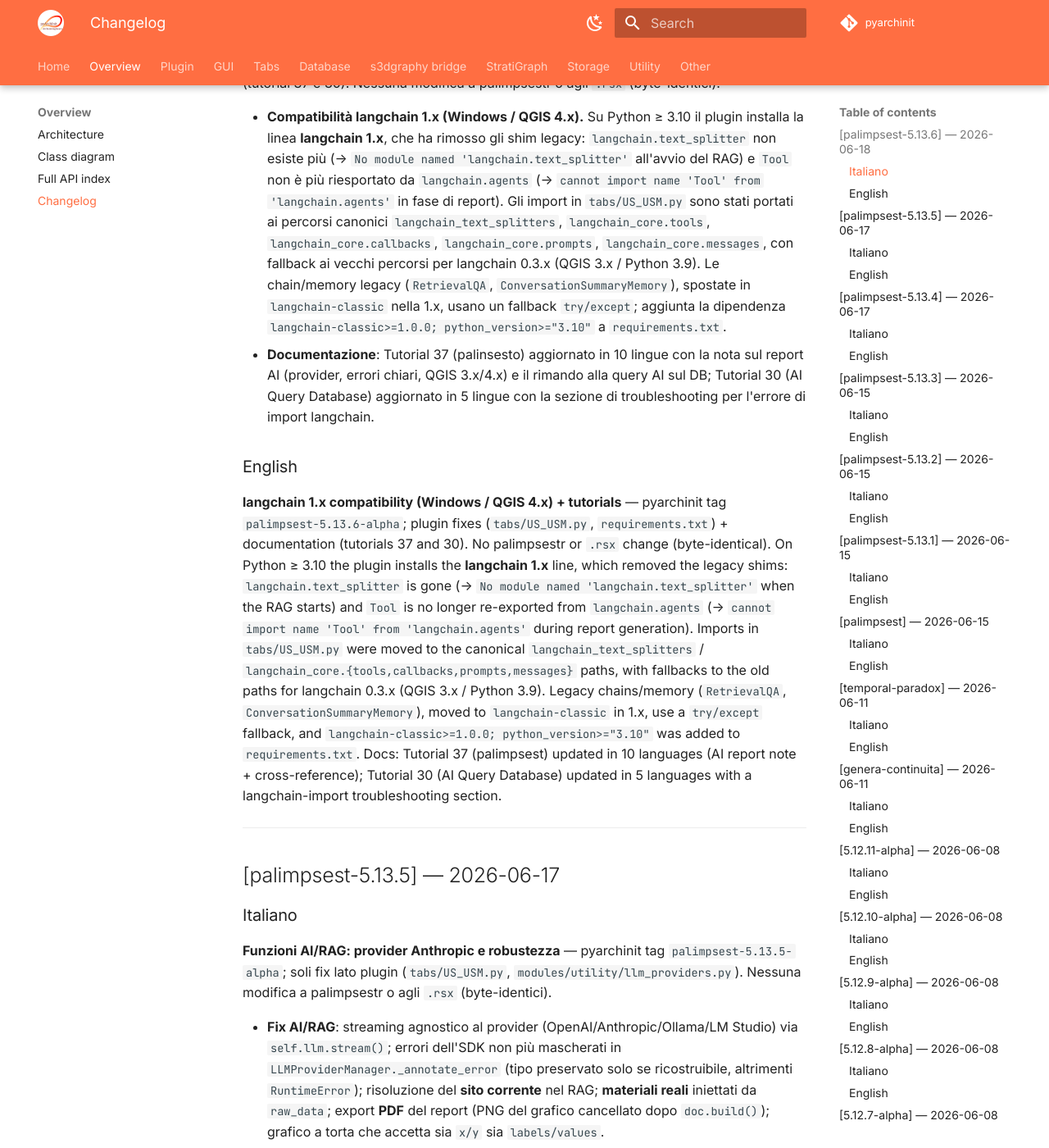
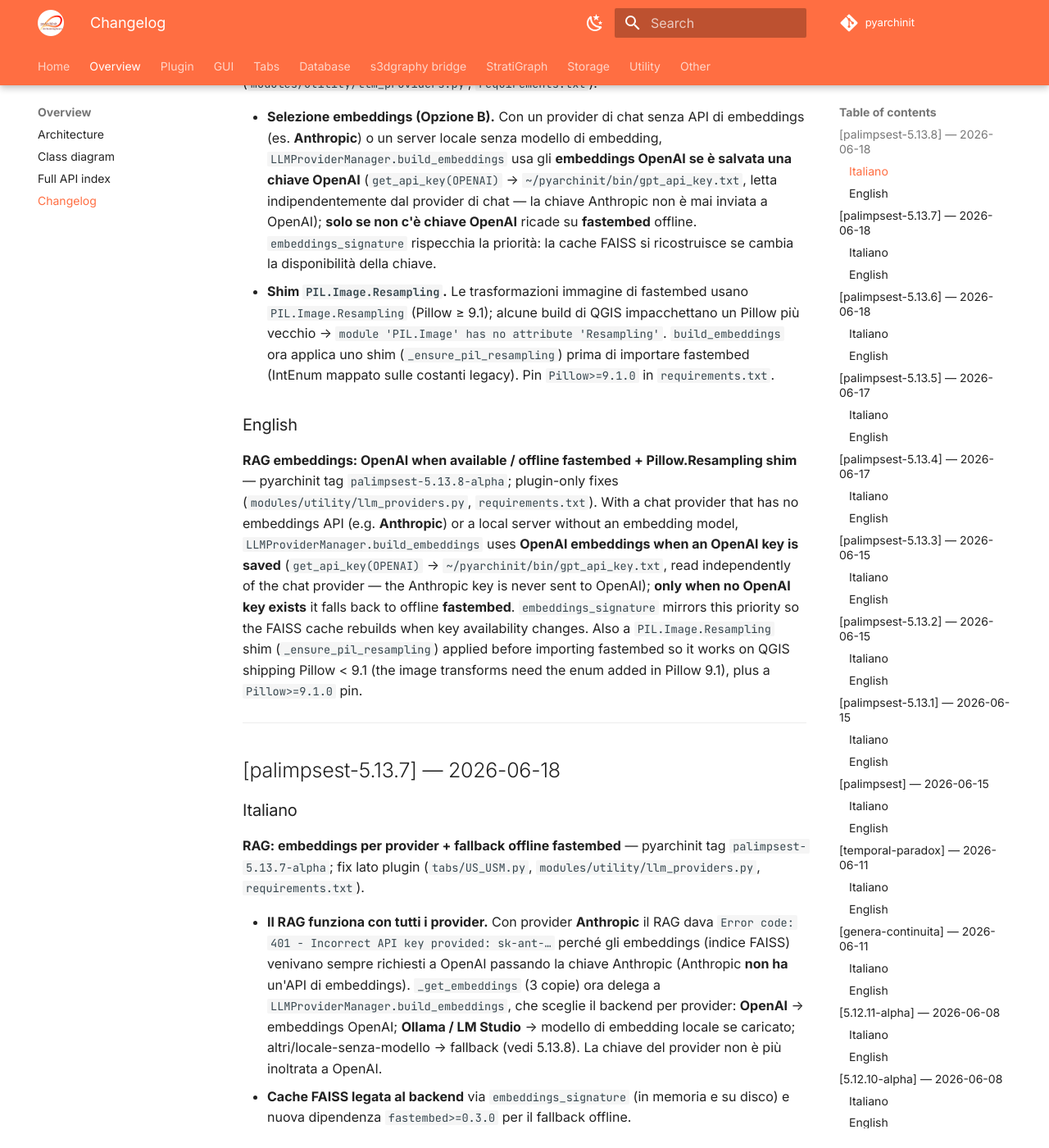
Before and after one commit to enzococca/pyarchinit-api-docs, an MkDocs documentation site: the page built from docs/CHANGELOG.md, in a window 1280 px wide and 1400 px high, scrolled down 495 px. Shown: the whole window at 82% size. Built offline with MkDocs 1.6.1 and Material for MkDocs 9.7.7, drawn with Linux system fonts in a browser that asks for light colours; comment, search, counter and statistics services are not loaded; some of the changed text lies outside the part shown.

Commit message:
changelog: add palimpsest-5.13.7 (per-provider embeddings + fastembed) and 5.13.8 (OpenAI-if-saved/fastembed + Pillow.Resampling shim)

```diff
--- a/docs/CHANGELOG.md
+++ b/docs/CHANGELOG.md
@@ -4,6 +4,36 @@
 > da `pyarchinit-code_dev/`.
 >
 > Format: bilingue IT/EN. Le date sono ISO 8601.
+
+---
+
+## [palimpsest-5.13.8] — 2026-06-18
+
+### Italiano
+
+**RAG embeddings: OpenAI se disponibile / fastembed offline + shim Pillow.Resampling** — pyarchinit tag `palimpsest-5.13.8-alpha`; fix lato plugin (`modules/utility/llm_providers.py`, `requirements.txt`).
+
+- **Selezione embeddings (Opzione B).** Con un provider di chat senza API di embeddings (es. **Anthropic**) o un server locale senza modello di embedding, `LLMProviderManager.build_embeddings` usa gli **embeddings OpenAI se è salvata una chiave OpenAI** (`get_api_key(OPENAI)` → `~/pyarchinit/bin/gpt_api_key.txt`, letta indipendentemente dal provider di chat — la chiave Anthropic non è mai inviata a OpenAI); **solo se non c'è chiave OpenAI** ricade su **fastembed** offline. `embeddings_signature` rispecchia la priorità: la cache FAISS si ricostruisce se cambia la disponibilità della chiave.
+- **Shim `PIL.Image.Resampling`.** Le trasformazioni immagine di fastembed usano `PIL.Image.Resampling` (Pillow ≥ 9.1); alcune build di QGIS impacchettano un Pillow più vecchio → `module 'PIL.Image' has no attribute 'Resampling'`. `build_embeddings` ora applica uno shim (`_ensure_pil_resampling`) prima di importare fastembed (IntEnum mappato sulle costanti legacy). Pin `Pillow>=9.1.0` in `requirements.txt`.
+
+### English
+
+**RAG embeddings: OpenAI when available / offline fastembed + Pillow.Resampling shim** — pyarchinit tag `palimpsest-5.13.8-alpha`; plugin-only fixes (`modules/utility/llm_providers.py`, `requirements.txt`). With a chat provider that has no embeddings API (e.g. **Anthropic**) or a local server without an embedding model, `LLMProviderManager.build_embeddings` uses **OpenAI embeddings when an OpenAI key is saved** (`get_api_key(OPENAI)` → `~/pyarchinit/bin/gpt_api_key.txt`, read independently of the chat provider — the Anthropic key is never sent to OpenAI); **only when no OpenAI key exists** it falls back to offline **fastembed**. `embeddings_signature` mirrors this priority so the FAISS cache rebuilds when key availability changes. Also a `PIL.Image.Resampling` shim (`_ensure_pil_resampling`) applied before importing fastembed so it works on QGIS shipping Pillow < 9.1 (the image transforms need the enum added in Pillow 9.1), plus a `Pillow>=9.1.0` pin.
+
+---
+
+## [palimpsest-5.13.7] — 2026-06-18
+
+### Italiano
+
+**RAG: embeddings per provider + fallback offline fastembed** — pyarchinit tag `palimpsest-5.13.7-alpha`; fix lato plugin (`tabs/US_USM.py`, `modules/utility/llm_providers.py`, `requirements.txt`).
+
+- **Il RAG funziona con tutti i provider.** Con provider **Anthropic** il RAG dava `Error code: 401 - Incorrect API key provided: sk-ant-…` perché gli embeddings (indice FAISS) venivano sempre richiesti a OpenAI passando la chiave Anthropic (Anthropic **non ha** un'API di embeddings). `_get_embeddings` (3 copie) ora delega a `LLMProviderManager.build_embeddings`, che sceglie il backend per provider: **OpenAI** → embeddings OpenAI; **Ollama / LM Studio** → modello di embedding locale se caricato; altri/locale-senza-modello → fallback (vedi 5.13.8). La chiave del provider non è più inoltrata a OpenAI.
+- **Cache FAISS legata al backend** via `embeddings_signature` (in memoria e su disco) e nuova dipendenza `fastembed>=0.3.0` per il fallback offline.
+
+### English
+
+**RAG: per-provider embeddings + offline fastembed fallback** — pyarchinit tag `palimpsest-5.13.7-alpha`; plugin-only fixes (`tabs/US_USM.py`, `modules/utility/llm_providers.py`, `requirements.txt`). Under the **Anthropic** provider the RAG raised `Error code: 401 - Incorrect API key provided: sk-ant-…` because embeddings (FAISS index) were always requested from OpenAI while passing the Anthropic key (Anthropic has **no** embeddings API). `_get_embeddings` (3 copies) now delegates to `LLMProviderManager.build_embeddings`, which picks the backend by provider: **OpenAI** → OpenAI embeddings; **Ollama / LM Studio** → local embedding model when loaded; others / local-without-model → fallback (see 5.13.8). The provider key is no longer forwarded to OpenAI. The FAISS cache is keyed by backend via `embeddings_signature` (in-memory and on-disk); adds the `fastembed>=0.3.0` dependency for the offline fallback.
 
 ---
 
```
